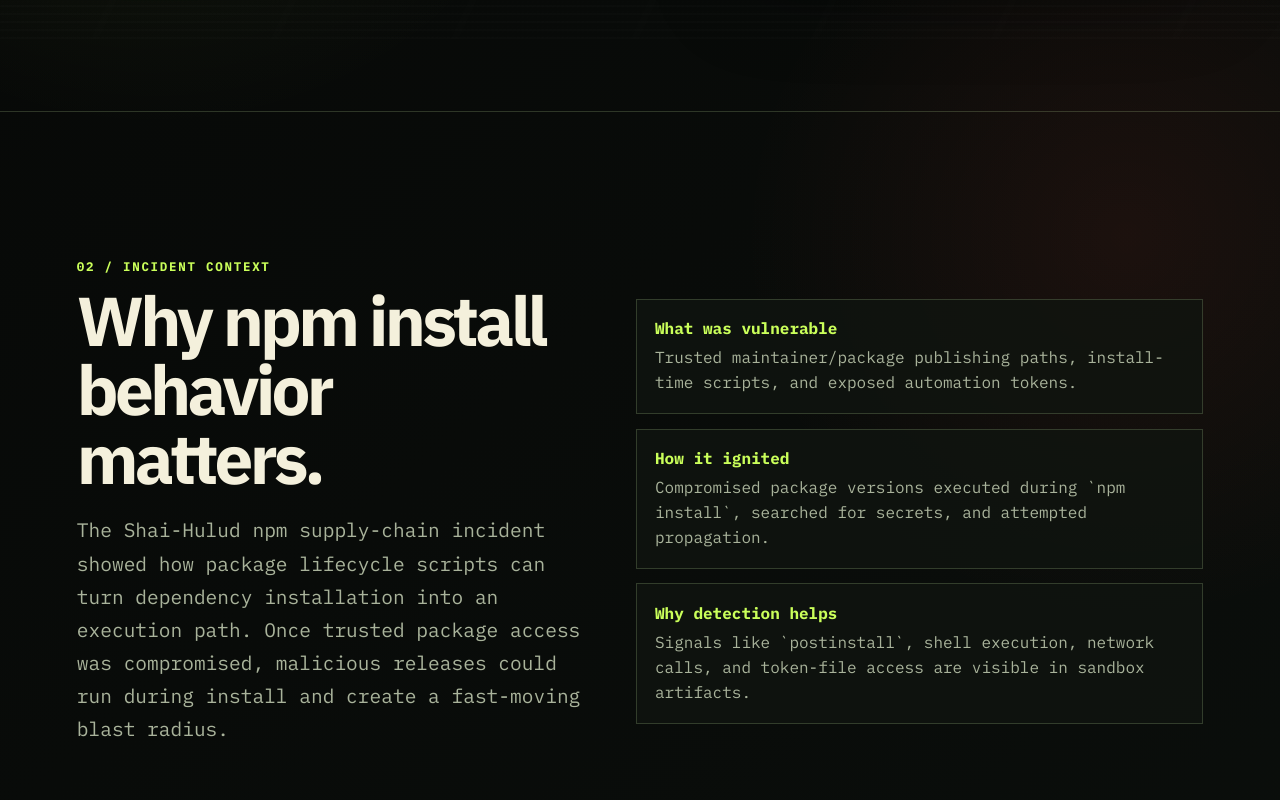
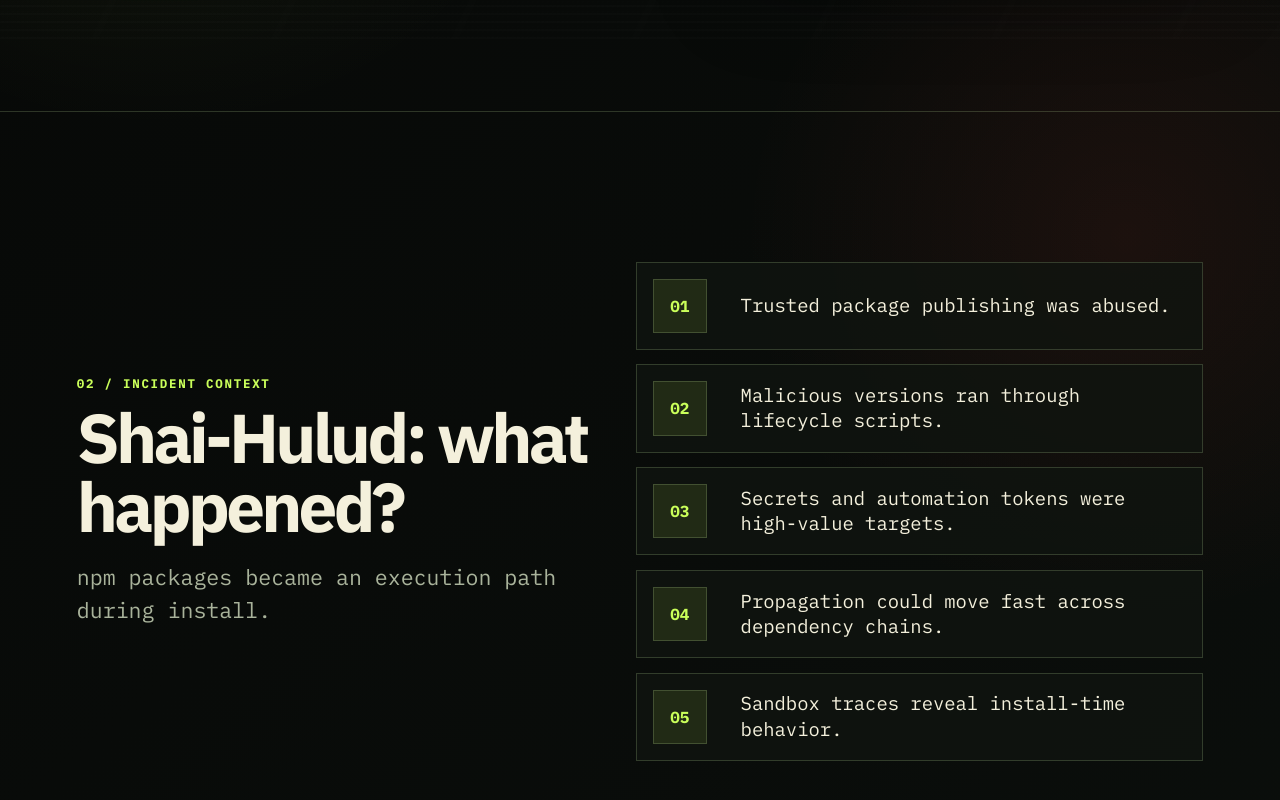
Before and after one commit to Lumberj3ck/npm-safe, a website: page docs/index.html in a window 1280 px wide. Shown: the part 761-1561 px from the top of the page. Drawn offline with Linux system fonts and the light colour scheme.

Commit message:
initial commit

```diff
--- a/docs/index.html
+++ b/docs/index.html
@@ -74,25 +74,29 @@
       <section class="slide incident-slide" aria-labelledby="incident-title">
         <div>
           <p class="slide-number">02 / incident context</p>
-          <h2 id="incident-title">Why npm install behavior matters.</h2>
-          <p>
-            The Shai-Hulud npm supply-chain incident showed how package lifecycle scripts can turn dependency
-            installation into an execution path. Once trusted package access was compromised, malicious releases
-            could run during install and create a fast-moving blast radius.
-          </p>
+          <h2 id="incident-title">Shai-Hulud: what happened?</h2>
+          <p>npm packages became an execution path during install.</p>
         </div>
         <div class="incident-points">
           <article>
-            <strong>What was vulnerable</strong>
-            <span>Trusted maintainer/package publishing paths, install-time scripts, and exposed automation tokens.</span>
+            <strong>01</strong>
+            <span>Trusted package publishing was abused.</span>
           </article>
           <article>
-            <strong>How it ignited</strong>
-            <span>Compromised package versions executed during `npm install`, searched for secrets, and attempted propagation.</span>
+            <strong>02</strong>
+            <span>Malicious versions ran through lifecycle scripts.</span>
           </article>
           <article>
-            <strong>Why detection helps</strong>
-            <span>Signals like `postinstall`, shell execution, network calls, and token-file access are visible in sandbox artifacts.</span>
+            <strong>03</strong>
+            <span>Secrets and automation tokens were high-value targets.</span>
+          </article>
+          <article>
+            <strong>04</strong>
+            <span>Propagation could move fast across dependency chains.</span>
+          </article>
+          <article>
+            <strong>05</strong>
+            <span>Sandbox traces reveal install-time behavior.</span>
           </article>
         </div>
       </section>
--- a/docs/styles.css
+++ b/docs/styles.css
@@ -297,10 +297,10 @@
 }
 
 .incident-slide p:not(.slide-number) {
-  max-width: 45rem;
+  max-width: 34rem;
   color: var(--muted);
-  font-size: clamp(1rem, 1.7vw, 1.22rem);
-  line-height: 1.7;
+  font-size: clamp(1.05rem, 1.9vw, 1.35rem);
+  line-height: 1.5;
 }
 
 .incident-points {
@@ -310,19 +310,28 @@
 
 .incident-points article {
   display: grid;
-  gap: 0.45rem;
-  padding: 1.15rem;
+  grid-template-columns: 4.5rem 1fr;
+  align-items: center;
+  gap: 1rem;
+  padding: 1rem;
   border: 1px solid var(--line);
   background: rgba(16, 21, 16, 0.78);
 }
 
 .incident-points strong {
+  display: grid;
+  place-items: center;
+  width: 3.4rem;
+  height: 3.4rem;
+  background: rgba(202, 255, 90, 0.1);
+  border: 1px solid var(--line);
   color: var(--acid);
 }
 
 .incident-points span {
-  color: var(--muted);
-  line-height: 1.55;
+  color: var(--text);
+  font-size: clamp(1rem, 1.5vw, 1.18rem);
+  line-height: 1.35;
 }
 
 .statement-stack {
@@ -520,7 +529,8 @@
   }
 
   .flow,
-  .signals-grid {
+  .signals-grid,
+  .incident-points article {
     grid-template-columns: 1fr;
   }
 
```
